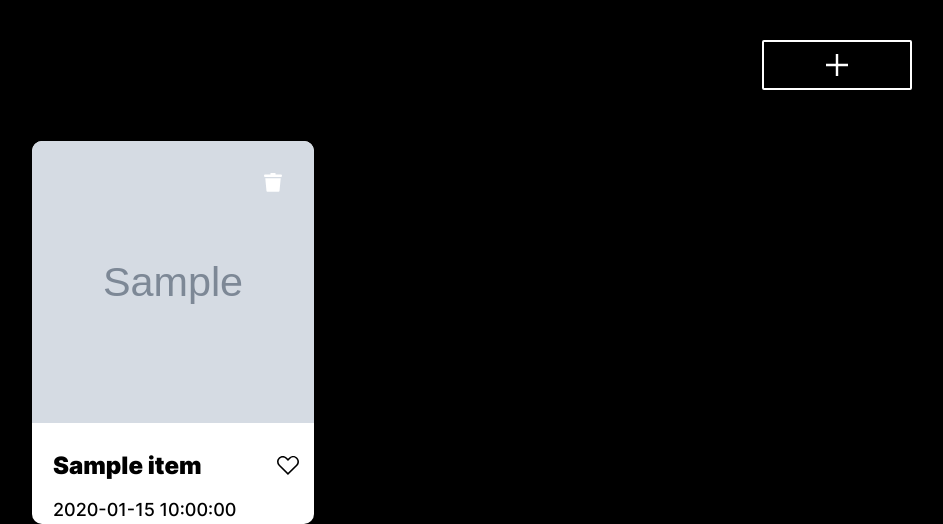
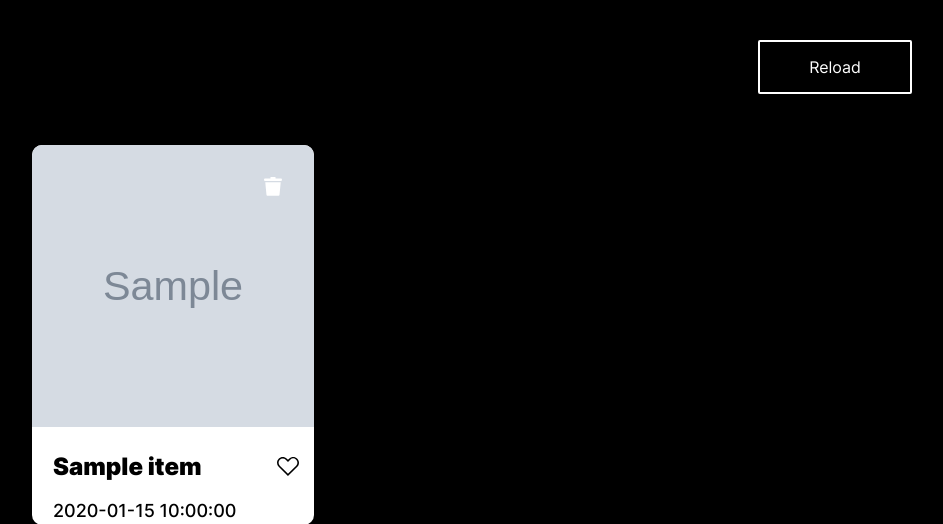
Before and after one commit to JXRAKEKSER/parseNews, a Flask app: template templates/index.html in a window 1280 px wide. Shown: the part 120-644 px from the top of the page, without its empty margins (168-1111 px from the left). Run offline with Flask 2, Linux system fonts and the light colour scheme; the template is opened without the code that fills it: most values are stand-ins (such as "Sample title", 1, 10 or a date in 2020); grey boxes marked "Sample" are stand-in pictures.

Commit message:
feat: сделать перезагрузку по кнопке, доработать парсинг текста

```diff
--- a/index.py
+++ b/index.py
@@ -14,7 +14,11 @@ def parseNote(newsUrl):
     newsObj = News();
     newsObj.setTitle(re.sub('\s+', ' ', soupObj.find('h1').text));
     newsObj.setUrl(newsUrl);
-    newsObj.setText(re.sub('\s+', ' ', soupObj.find('div', class_ = 'news-detail').find('p').text));
+    textAccum = '';
+    for paragraph in soupObj.find('div', class_ = 'news-detail').find_all('p'):
+        if(len(paragraph.text)>0):
+            textAccum = textAccum + re.sub('\s+', ' ', paragraph.text);
+    newsObj.setText(textAccum);
     newsObj.setDate(re.sub('\s+',' ',soupObj.find('div', class_ = 'date').text));
     newsObj.setImage(url+str(soupObj.find('img', class_ = 'detail_picture')['src']));
     return newsObj;
--- a/static/blocks/profile/__button-add/profile__button-add.css
+++ b/static/blocks/profile/__button-add/profile__button-add.css
@@ -1,4 +1,7 @@
 .profile__button-add {
+    display: flex;
+    align-items: center;
+    justify-content: center;
     width: 150px;
     height: 50px;
     padding: 0;
@@ -6,7 +9,9 @@
     border: 2px solid #FFFFFF;
     border-radius: 2px;
     background-color: #000000;
-    background-image: url(../../../source/images/svg-images/addButton-background.svg);
+    color: #FFFFFF;
+
+    //background-image: url(../../../source/images/svg-images/addButton-background.svg);
     background-position: center;
     background-repeat: no-repeat;
     background-size: 22px;
--- a/static/scripts/script.js
+++ b/static/scripts/script.js
@@ -211,7 +211,7 @@ closeEditProfilePopupButton.addEventListener('click',() => closePopup(popupEditP
 formProfileInfoContainer.addEventListener('submit', saveProfileInfo);
 
 //addMesto
-addMestoButton.addEventListener('click', () => openPopup(addMestoPopup));
+//addMestoButton.addEventListener('click', () => openPopup(addMestoPopup));
 closeAddMestoPopupButton.addEventListener('click', () => closePopup(addMestoPopup));
 formAddMestoContainer.addEventListener('submit', addMestoCard);
 
--- a/templates/index.html
+++ b/templates/index.html
@@ -15,7 +15,7 @@
     <main class="content">
         <section class="profile page__profile">
 
-            <button class="profile__button-add" type="button" formaction="/news"></button>
+            <a class="profile__button-add" href="/">Reload</a>
         </section>
         <section class="elements page__elements">
 
@@ -67,8 +67,8 @@
     <template id="card">
         <article class="element">
             <button class="element__trash" type="button"></button>
+                <img class="element__photo" src="./source/images/png-images/karachaevsk.png" alt="Фото места" />
             <a href="">
-                <img class="element__photo" src="./source/images/png-images/karachaevsk.png" alt="Фото места" />
                 <div class="element__container">
                     <h2 class="element__title">Карачаево-Черкессия</h2>
                     <button class="element__like" type="button"></button>
```
